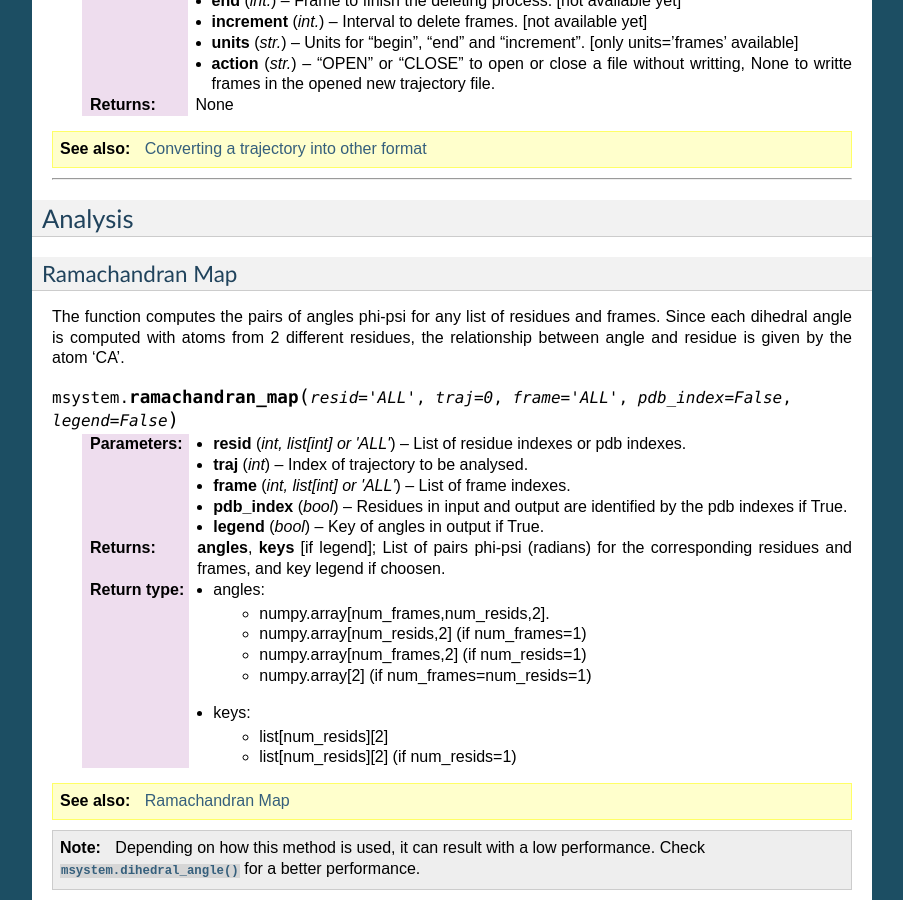
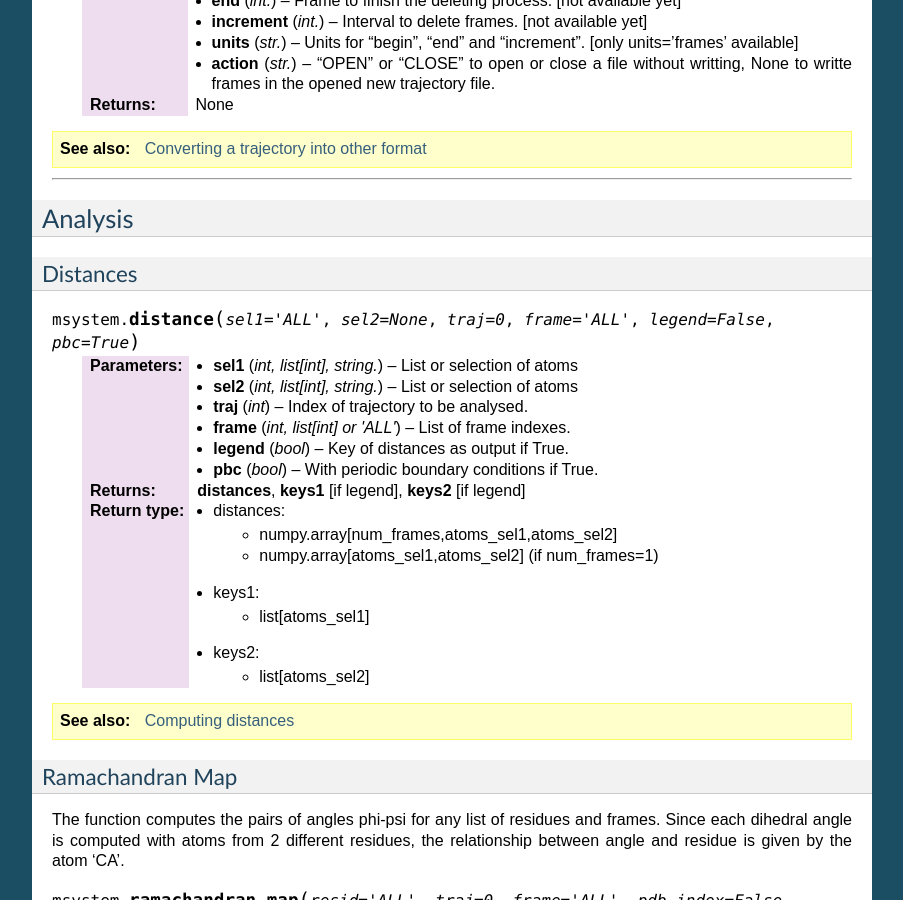
Before and after one commit to dprada/Aqua, a Sphinx documentation site: the page built from doc/source/source_ms/functions.rst, in a window 1280 px wide and 900 px high, scrolled down 2991 px. Shown: the whole window, without its empty margins (198-1101 px from the left). Built offline with Sphinx 7.4.7, drawn with Linux system fonts in a browser that asks for light colours.

Commit message:
Doc updated

```diff
--- a/doc/source/source_ms/functions.rst
+++ b/doc/source/source_ms/functions.rst
@@ -1,3 +1,4 @@
+
 Functions
 *********
 
@@ -193,6 +194,33 @@ Writting dcd files
 Analysis
 ========
 
+Distances
++++++++++
+
+.. method:: msystem.distance(sel1='ALL',sel2=None,traj=0,frame='ALL',legend=False, pbc=True)
+
+   :arg sel1: List or selection of atoms
+   :type sel1: int, list[int], string.
+   :arg sel2: List or selection of atoms
+   :type sel2: int, list[int], string.
+   :arg int traj: Index of trajectory to be analysed.
+   :arg frame: List of frame indexes.
+   :type frame: int, list[int] or 'ALL'
+   :arg bool legend: Key of distances as output if True.
+   :arg bool pbc: With periodic boundary conditions if True.
+   :returns: **distances**, **keys1** [if legend], **keys2** [if legend]
+   :rtype:
+	 * distances:
+		      * numpy.array[num_frames,atoms_sel1,atoms_sel2]
+		      * numpy.array[atoms_sel1,atoms_sel2] (if num_frames=1)
+	 * keys1:
+		      * list[atoms_sel1]
+	 * keys2:
+		      * list[atoms_sel2]
+
+.. seealso:: :ref:`ms-tut-dists`
+
+
 Ramachandran Map
 ++++++++++++++++
 
```
Also changed, not shown: cl_set.py (+12 -14 lines), doc/source/source_ms/tutorial.rst (+68 -59 lines).
